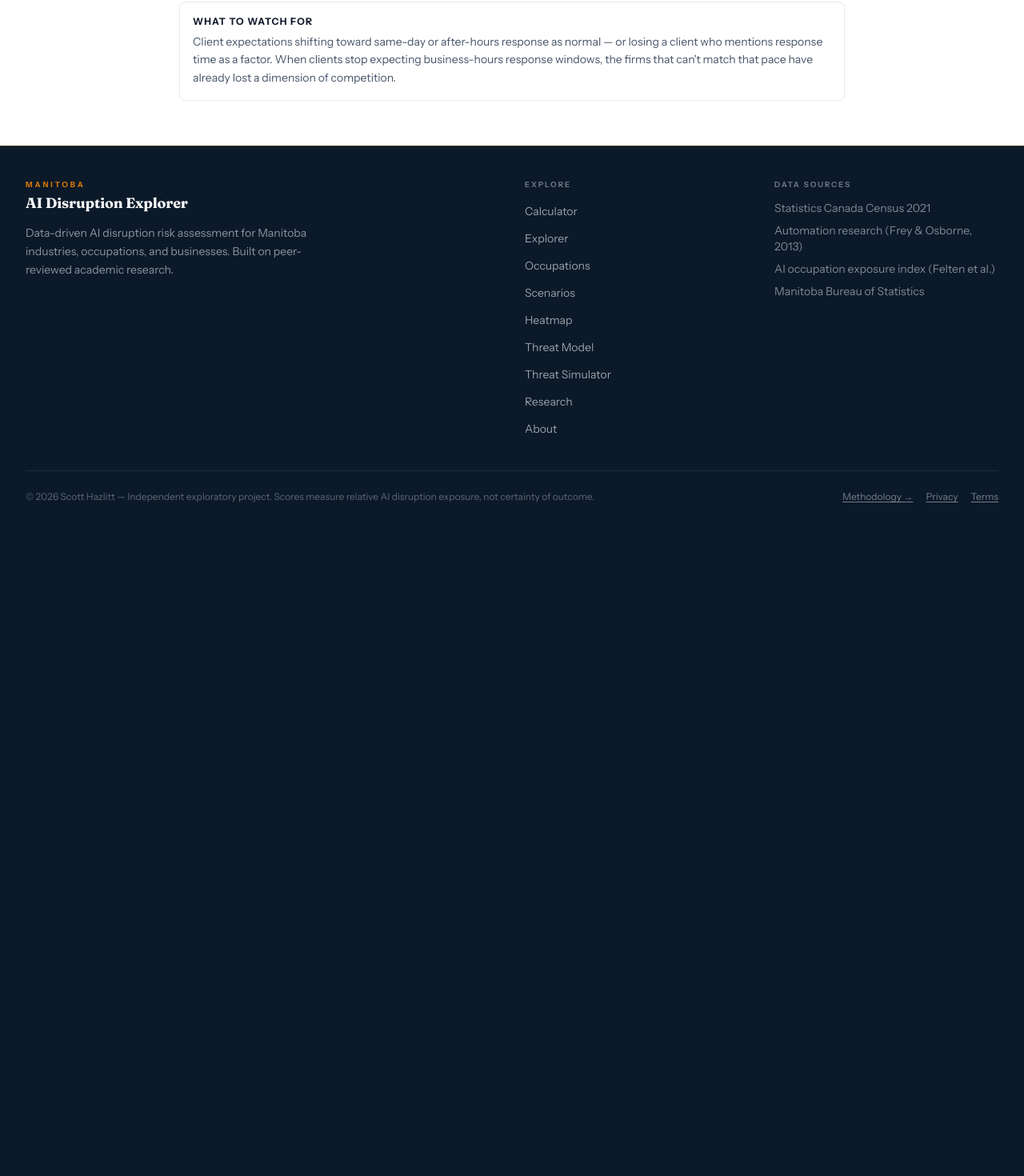
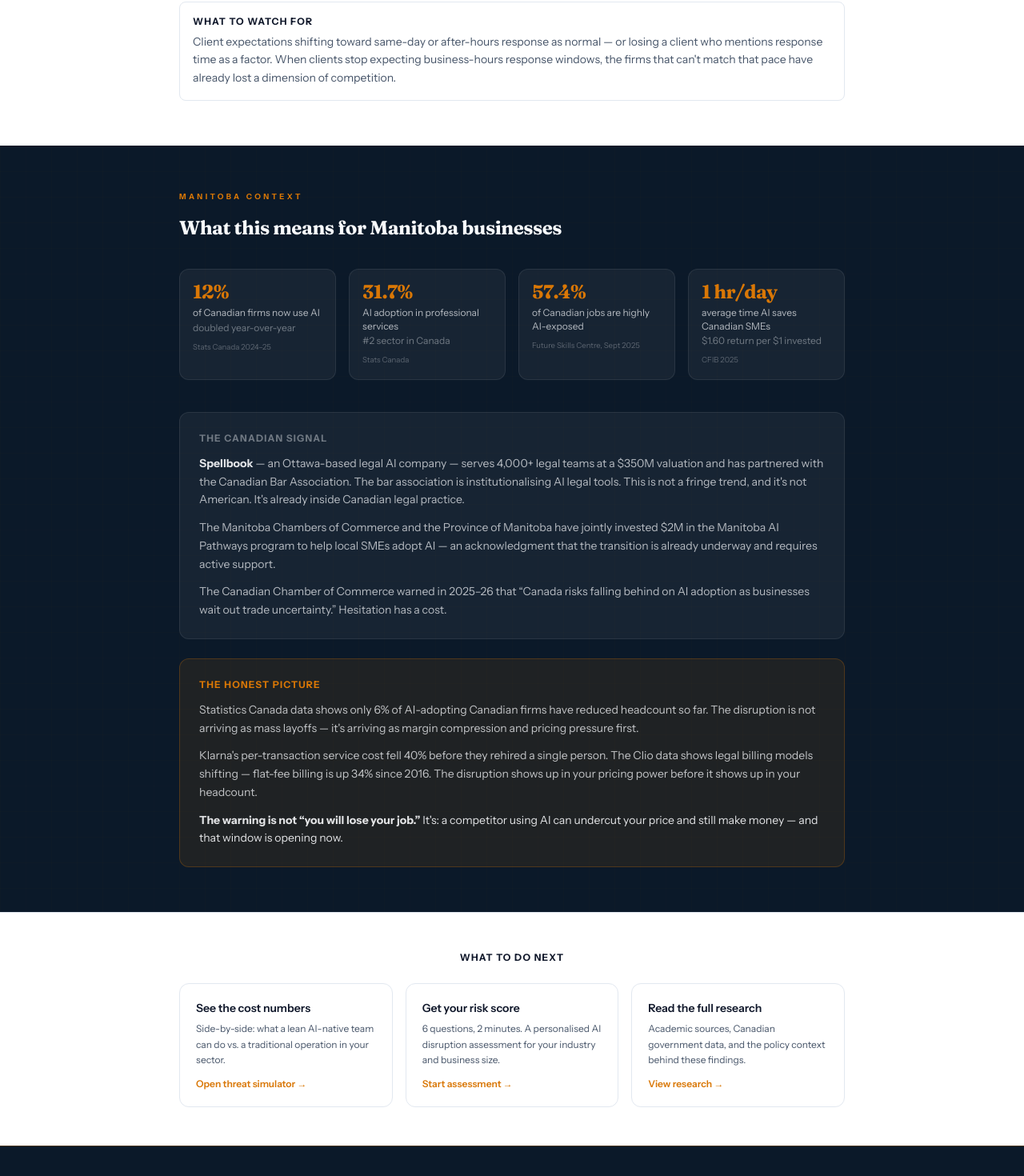
Before and after one commit to scott-cmd11/mb-ai-disruption, a Next.js app: page /threat-model in a window 1280 px wide. Shown: the part 4923-6393 px from the top of the page at 80% size. Before the commit the page ends 5592 px from the top, so only its background shows below. Built offline with nearby package versions, Linux system fonts and the light colour scheme.

Commit message:
feat: threat-model — Manitoba section and CTA strip

```diff
--- a/src/app/threat-model/page.tsx
+++ b/src/app/threat-model/page.tsx
@@ -672,7 +672,210 @@ export default function ThreatModelPage() {
         </div>
       </section>
 
-      {/* Manitoba section + CTA go here */}
+      {/* ── What This Means for Manitoba ────────────────────────────────── */}
+      <section
+        aria-labelledby="manitoba-heading"
+        style={{ backgroundColor: "var(--color-navy-deep)" }}
+        className="relative overflow-hidden"
+      >
+        <div aria-hidden="true" className="pointer-events-none absolute inset-0 survey-grid opacity-30" />
+        <div className="relative mx-auto max-w-4xl px-4 py-14 sm:px-6 lg:px-8">
+
+          <p
+            className="text-[0.6rem] font-bold tracking-[0.35em] uppercase mb-3"
+            style={{ color: "var(--color-gold)" }}
+          >
+            Manitoba context
+          </p>
+          <h2
+            id="manitoba-heading"
+            className="font-display font-bold mb-8"
+            style={{
+              color: "var(--color-text-inverse)",
+              fontSize: "1.5rem",
+              letterSpacing: "-0.02em",
+            }}
+          >
+            What this means for Manitoba businesses
+          </h2>
+
+          {/* Stat grid */}
+          <dl className="grid grid-cols-2 gap-4 sm:grid-cols-4 mb-10">
+            {[
+              { value: "12%", label: "of Canadian firms now use AI", sub: "doubled year-over-year", source: "Stats Canada 2024–25" },
+              { value: "31.7%", label: "AI adoption in professional services", sub: "#2 sector in Canada", source: "Stats Canada" },
+              { value: "57.4%", label: "of Canadian jobs are highly AI-exposed", sub: "", source: "Future Skills Centre, Sept 2025" },
+              { value: "1 hr/day", label: "average time AI saves Canadian SMEs", sub: "$1.60 return per $1 invested", source: "CFIB 2025" },
+            ].map(({ value, label, sub, source }) => (
+              <div
+                key={value}
+                className="rounded-xl p-4"
+                style={{
+                  backgroundColor: "rgba(255,255,255,0.05)",
+                  border: "1px solid rgba(255,255,255,0.08)",
+                }}
+              >
+                <dt>
+                  <span
+                    className="block font-display font-bold text-2xl leading-none"
+                    style={{ color: "var(--color-gold)", letterSpacing: "-0.03em" }}
+                  >
+                    {value}
+                  </span>
+                  <span className="block text-xs mt-1.5 leading-snug" style={{ color: "rgba(248,250,252,0.7)" }}>
+                    {label}
+                  </span>
+                  {sub && (
+                    <span className="block text-xs mt-0.5" style={{ color: "rgba(248,250,252,0.4)" }}>
+                      {sub}
+                    </span>
+                  )}
+                </dt>
+                <dd className="mt-2 text-[0.6rem]" style={{ color: "rgba(248,250,252,0.3)" }}>
+                  {source}
+                </dd>
+              </div>
+            ))}
+          </dl>
+
+          {/* Canadian signal */}
+          <div
+            className="rounded-xl p-6 mb-6"
+            style={{
+              backgroundColor: "rgba(255,255,255,0.05)",
+              border: "1px solid rgba(255,255,255,0.08)",
+            }}
+          >
+            <p
+              className="text-xs font-bold tracking-widest uppercase mb-3"
+              style={{ color: "rgba(248,250,252,0.4)" }}
+            >
+              The Canadian signal
+            </p>
+            <div className="space-y-3 text-sm leading-relaxed" style={{ color: "rgba(248,250,252,0.7)" }}>
+              <p>
+                <strong style={{ color: "rgba(248,250,252,0.9)" }}>Spellbook</strong> — an Ottawa-based
+                legal AI company — serves 4,000+ legal teams at a $350M valuation and has partnered with
+                the Canadian Bar Association. The bar association is institutionalising AI legal tools.
+                This is not a fringe trend, and it&apos;s not American. It&apos;s already inside Canadian
+                legal practice.
+              </p>
+              <p>
+                The Manitoba Chambers of Commerce and the Province of Manitoba have jointly invested $2M
+                in the Manitoba AI Pathways program to help local SMEs adopt AI — an acknowledgment that
+                the transition is already underway and requires active support.
+              </p>
+              <p>
+                The Canadian Chamber of Commerce warned in 2025–26 that &ldquo;Canada risks falling behind
+                on AI adoption as businesses wait out trade uncertainty.&rdquo; Hesitation has a cost.
+              </p>
+            </div>
+          </div>
+
+          {/* Honest framing */}
+          <div
+            className="rounded-xl p-6"
+            style={{
+              backgroundColor: "rgba(217, 119, 6, 0.1)",
+              border: "1px solid rgba(217, 119, 6, 0.25)",
+            }}
+          >
+            <p
+              className="text-xs font-bold tracking-widest uppercase mb-3"
+              style={{ color: "var(--color-gold)" }}
+            >
+              The honest picture
+            </p>
+            <div className="space-y-3 text-sm leading-relaxed" style={{ color: "rgba(248,250,252,0.75)" }}>
+              <p>
+                Statistics Canada data shows only 6% of AI-adopting Canadian firms have reduced headcount
+                so far. The disruption is not arriving as mass layoffs — it&apos;s arriving as margin
+                compression and pricing pressure first.
+              </p>
+              <p>
+                Klarna&apos;s per-transaction service cost fell 40% before they rehired a single person.
+                The Clio data shows legal billing models shifting — flat-fee billing is up 34% since 2016.
+                The disruption shows up in your pricing power before it shows up in your headcount.
+              </p>
+              <p style={{ color: "rgba(248,250,252,0.9)" }}>
+                <strong>The warning is not &ldquo;you will lose your job.&rdquo;</strong>{" "}
+                It&apos;s: a competitor using AI can undercut your price and still make money — and that
+                window is opening now.
+              </p>
+            </div>
+          </div>
+        </div>
+      </section>
+
+      {/* ── CTA Strip ──────────────────────────────────────────────────── */}
+      <section
+        aria-label="Next steps"
+        className="border-t"
+        style={{
+          backgroundColor: "var(--color-paper-deep)",
+          borderColor: "var(--color-border)",
+        }}
+      >
+        <div className="mx-auto max-w-4xl px-4 py-12 sm:px-6 lg:px-8">
+          <p
+            className="text-xs font-bold tracking-widest uppercase mb-6 text-center"
+            style={{ color: "var(--color-text-tertiary)" }}
+          >
+            What to do next
+          </p>
+          <div className="grid grid-cols-1 gap-4 sm:grid-cols-3">
+            {[
+              {
+                href: "/threat-simulator",
+                label: "See the cost numbers",
+                desc: "Side-by-side: what a lean AI-native team can do vs. a traditional operation in your sector.",
+                cta: "Open threat simulator →",
+              },
+              {
+                href: "/calculator",
+                label: "Get your risk score",
+                desc: "6 questions, 2 minutes. A personalised AI disruption assessment for your industry and business size.",
+                cta: "Start assessment →",
+              },
+              {
+                href: "/policy",
+                label: "Read the full research",
+                desc: "Academic sources, Canadian government data, and the policy context behind these findings.",
+                cta: "View research →",
+              },
+            ].map(({ href, label, desc, cta }) => (
+              <Link
+                key={href}
+                href={href}
+                className="group block rounded-xl border p-5 transition-colors hover:border-[var(--color-gold)]"
+                style={{
+                  backgroundColor: "var(--color-surface)",
+                  borderColor: "var(--color-border)",
+                }}
+              >
+                <p
+                  className="font-semibold text-sm mb-1.5"
+                  style={{ color: "var(--color-text-primary)" }}
+                >
+                  {label}
+                </p>
+                <p
+                  className="text-xs leading-relaxed mb-3"
+                  style={{ color: "var(--color-text-secondary)" }}
+                >
+                  {desc}
+                </p>
+                <p
+                  className="text-xs font-semibold"
+                  style={{ color: "var(--color-gold)" }}
+                >
+                  {cta}
+                </p>
+              </Link>
+            ))}
+          </div>
+        </div>
+      </section>
     </>
   );
 }
```
